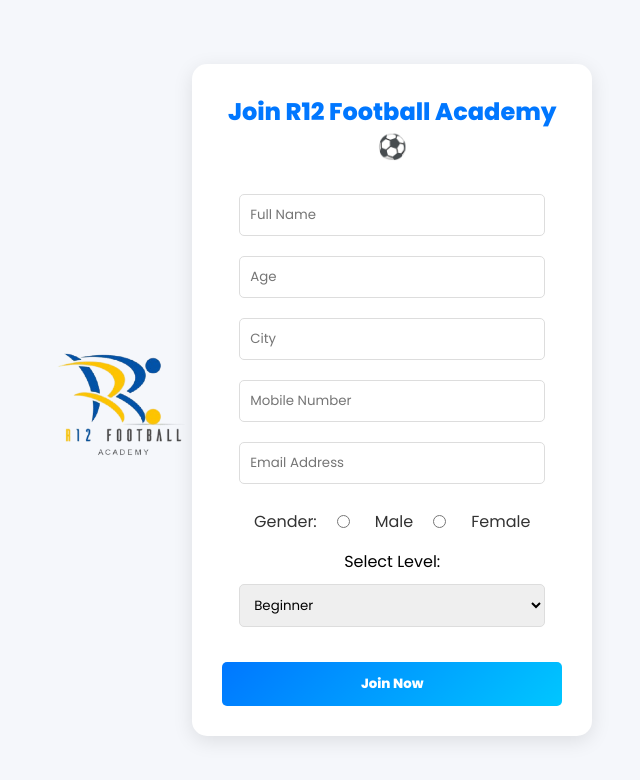
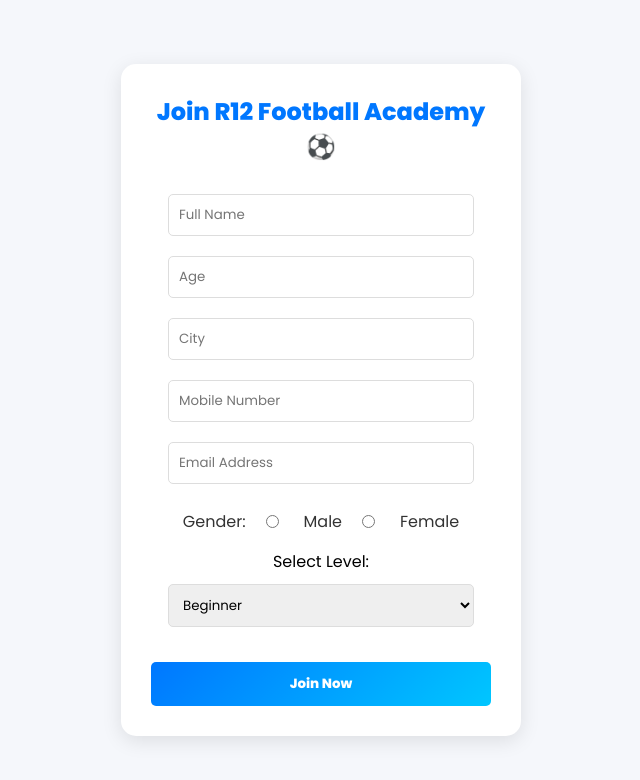
Before and after one commit to pranav-sankpal/R12-Football-Academy, a plain HTML site: page join_form.html in a window 1280 px wide. Shown: the whole page, without its empty margins (319-959 px from the left). Drawn offline with Linux system fonts and the light colour scheme.

Commit message:
Update join_form.html

```diff
--- a/join_form.html
+++ b/join_form.html
@@ -3,7 +3,6 @@
 <head>
     <title>Join R12 Academy</title>
     <meta name="viewport" content="width=device-width, initial-scale=1.0">
-		<img src="logo.png" height="150px" width="auto">
     <link rel="stylesheet" href="style.css">
 </head>
 <body class="form-page">
```
